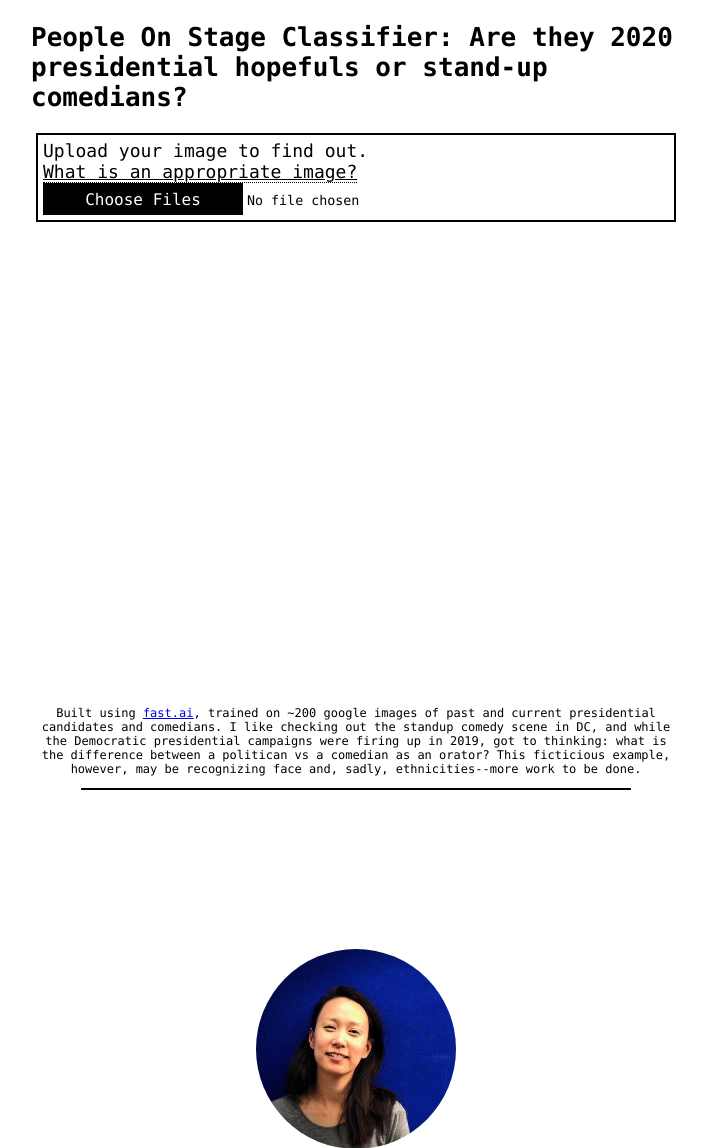
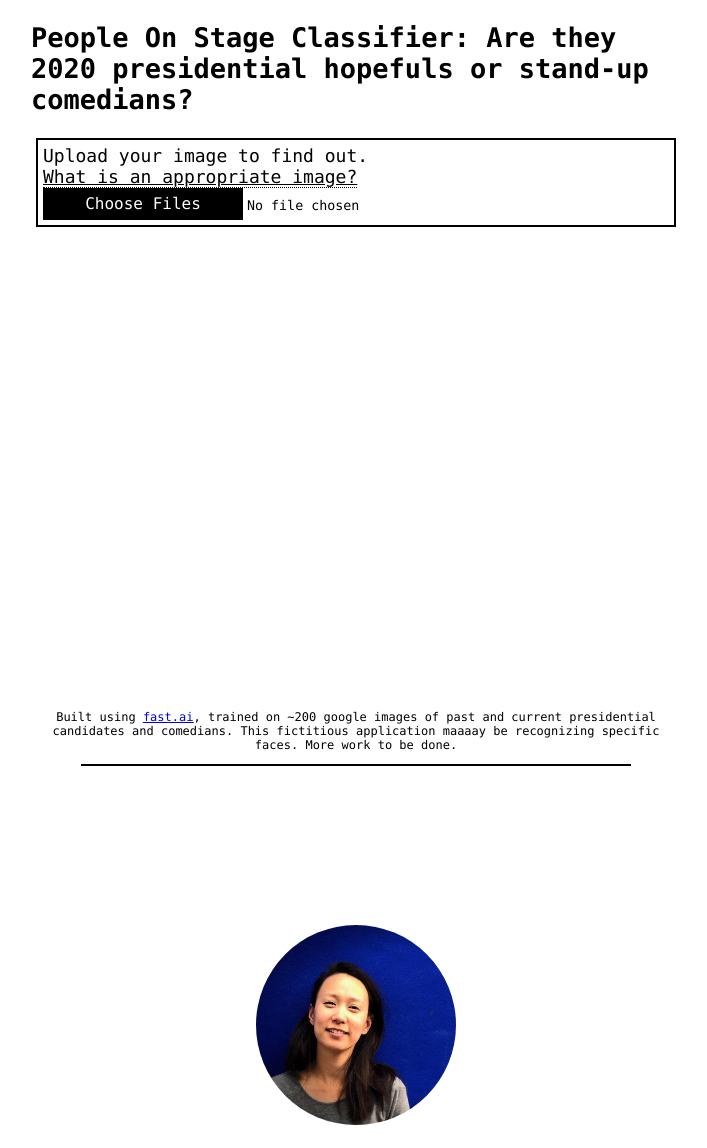
Before and after one commit to chungkim271/mypage, a Flask app: page / in a window 1280 px wide. Shown: the top 1148 px of the page, without its empty margins (284-991 px from the left). Run offline with Flask 2, Linux system fonts and the light colour scheme; parts of the project's set-up code (start-up, migrations or seed data) failed here and were passed over; some libraries are stand-ins or nearby versions.

Commit message:
Revert "added to learner footnote"
This reverts commit beb302fcdadda4a84c7f46a14c83c96460ab8ea7.

```diff
--- a/app/static/styles.css
+++ b/app/static/styles.css
@@ -38,7 +38,7 @@ hr {
 }
 
 ::-webkit-file-upload-button {
-    background-color:black !important;
+    background-color:black;
     color:white;
     font-size:16px;
     font-family: Consolas, monaco, monospace;
@@ -46,8 +46,6 @@ hr {
     height:32px;
     border-style:solid;
     border-color:black;
-    border-radius:0;
-
 }
 
 #fileupload {
@@ -101,11 +99,6 @@ hr {
     text-align:center;
     font-size:12px;
 }
-
-.txt-title{
-    font-size:26px;
-}
-
 .column {
   float: left;
   width: 45%;
--- a/app/templates/home.html
+++ b/app/templates/home.html
@@ -59,7 +59,7 @@
     <body>
         <div class = 'container'>
         	<div class = "container-classifier">
-	          	<h2 class = 'txt-title'> <b>People On Stage Classifier</b>: Are they 2020 presidential hopefuls or stand-up comedians?</h1>
+	          	<h2> <b>People On Stage Classifier</b>: Are they 2020 presidential hopefuls or stand-up comedians?</h1>
 
 
                 <div class='container-upload'>
@@ -96,7 +96,7 @@
                     <h2 id='pred'>' '</h2>
                 </div>
 
-				<p class='txt-note'> Built using <u><a href="https://fast.ai">fast.ai</a></u>, trained on ~200 google images of past and current presidential candidates and comedians. I like checking out the standup comedy scene in DC, and while the Democratic presidential campaigns were firing up in 2019, got to thinking: what is the difference between a politican vs a comedian as an orator? This ficticious example, however, may be recognizing face and, sadly, ethnicities--more work to be done. </p>
+				<p class='txt-note'> Built using <u><a href="https://fast.ai">fast.ai</a></u>, trained on ~200 google images of past and current presidential candidates and comedians. This fictitious application maaaay be recognizing specific faces. More work to be done. </p>
 			</div>
 
             <hr>
```
